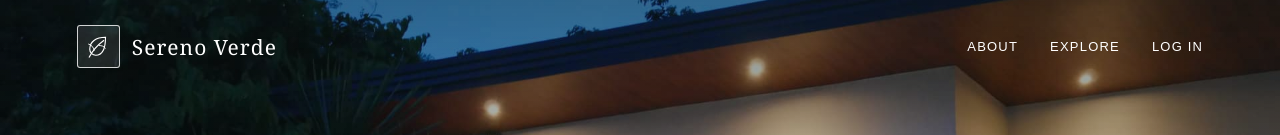
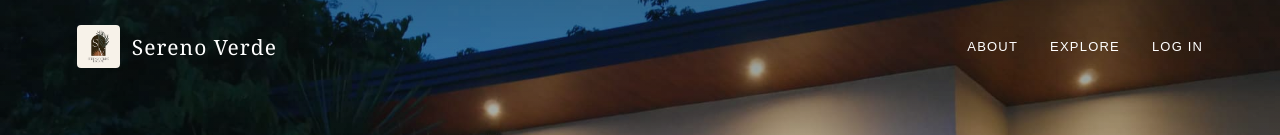
Before and after one commit to kwderoxas/APPDEV-sereno-verde, a website: page index.html in a window 1280 px wide. Shown: the top 135 px of the page. Drawn offline with Linux system fonts and the light colour scheme.

Commit message:
Refactor code structure for improved readability and maintainability

```diff
--- a/admin.css
+++ b/admin.css
@@ -87,17 +87,11 @@ textarea:focus-visible {
 .brand-logo {
     width: 43px;
     height: 43px;
-    display: grid;
-    place-items: center;
-    background: #e0d0c1;
-    border-radius: 12px;
-    color: var(--brown-dark);
+    padding: 2px;
+    background: #f7f2e9;
+    border-radius: 8px;
+    object-fit: contain;
     flex-shrink: 0;
-}
-
-.brand-logo svg {
-    width: 30px;
-    height: 30px;
 }
 
 .brand-name {
--- a/confirmation.css
+++ b/confirmation.css
@@ -73,20 +73,11 @@
       align-items: center;
     }
 
-    /* Text-based brand mark */
-    .brand-name {
+    .brand-logo {
+      display: block;
+      width: 150px;
+      height: auto;
       margin-bottom: 23px;
-      color: #403837;
-      font-family: "Cormorant Garamond", Georgia, serif;
-      font-size: 25px;
-      font-weight: 400;
-      line-height: 0.82;
-      letter-spacing: -0.7px;
-      text-transform: uppercase;
-    }
-
-    .brand-name span {
-      display: block;
     }
 
     .thank-you {
--- a/explore.css
+++ b/explore.css
@@ -36,9 +36,22 @@ a {
 }
 
 .brand {
+    display: flex;
+    align-items: center;
+    gap: 12px;
     font-size: 21px;
     letter-spacing: 1px;
     white-space: nowrap;
+}
+
+.brand-logo {
+    width: 43px;
+    height: 43px;
+    padding: 2px;
+    border-radius: 4px;
+    background: #f7f2e9;
+    object-fit: contain;
+    flex-shrink: 0;
 }
 
 .nav-links {
@@ -477,6 +490,12 @@ main {
 
     .brand {
         font-size: 16px;
+        gap: 8px;
+    }
+
+    .brand-logo {
+        width: 36px;
+        height: 36px;
     }
 
     .nav-links {
--- a/index.css
+++ b/index.css
@@ -102,16 +102,10 @@ button {
 .brand-logo {
     width: 43px;
     height: 43px;
-    border: 1px solid rgba(255,255,255,0.8);
-    border-radius: 3px;
-    display: grid;
-    place-items: center;
-    background: rgba(255,255,255,0.1);
-}
-
-.brand-logo svg {
-    width: 30px;
-    height: 30px;
+    padding: 2px;
+    border-radius: 4px;
+    background: #f7f2e9;
+    object-fit: contain;
 }
 
 .nav-links {
--- a/index.html
+++ b/index.html
@@ -24,17 +24,7 @@
     <header class="navbar">
 
         <a href="#home" class="brand" aria-label="Sereno Verde home">
-            <span class="brand-logo">
-                <!-- Temporary leaf logo illustration -->
-                <svg viewBox="0 0 40 40" fill="none" aria-hidden="true">
-                    <path d="M30 7C17 7 9 13 9 23c0 5 4 8 8 8 10 0 13-12 13-24Z"
-                          stroke="white" stroke-width="1.5"/>
-                    <path d="M8 34C13 24 20 17 28 11"
-                          stroke="white" stroke-width="1.5"/>
-                    <path d="M15 25c-1-5-4-8-8-9M21 18c4 0 7 1 9 4"
-                          stroke="white" stroke-width="1.2"/>
-                </svg>
-            </span>
+            <img class="brand-logo" src="images/logoSV.PNG" alt="">
             <span>Sereno Verde</span>
         </a>
 
--- a/login.css
+++ b/login.css
@@ -52,32 +52,17 @@
       box-shadow: 0 12px 40px rgba(0, 0, 0, 0.25);
     }
 
-    /* Temporary text-based logo */
     .brand {
       text-align: center;
       margin-bottom: 32px;
     }
 
-    .brand-mark {
-      width: 62px;
-      height: 62px;
+    .brand-logo {
+      display: block;
+      width: 190px;
+      max-width: 100%;
+      height: auto;
       margin: 0 auto 14px;
-      display: flex;
-      justify-content: center;
-      align-items: center;
-      border: 2px solid #80604d;
-      border-radius: 50%;
-      color: #80604d;
-      font-family: Georgia, serif;
-      font-size: 32px;
-    }
-
-    .brand h1 {
-      color: #604838;
-      font-family: Georgia, "Times New Roman", serif;
-      font-size: 25px;
-      font-weight: normal;
-      letter-spacing: 3px;
     }
 
     .brand p {
@@ -177,10 +162,6 @@
       .login-card {
         padding: 32px 24px;
       }
-
-      .brand h1 {
-        font-size: 22px;
-      }
     }
 
     @media (max-height: 600px) {
@@ -199,9 +180,7 @@
         margin-bottom: 20px;
       }
 
-      .brand-mark {
-        width: 48px;
-        height: 48px;
-        font-size: 25px;
+      .brand-logo {
+        width: 150px;
       }
     }
```
Also changed, not shown: admin.html (+1 -10 lines), confirmation.html (+1 -4 lines), explore.html (+4 -1 lines), login.html (+1 -2 lines), spanish.html (+4 -1 lines), images/logoSV.PNG (added).
